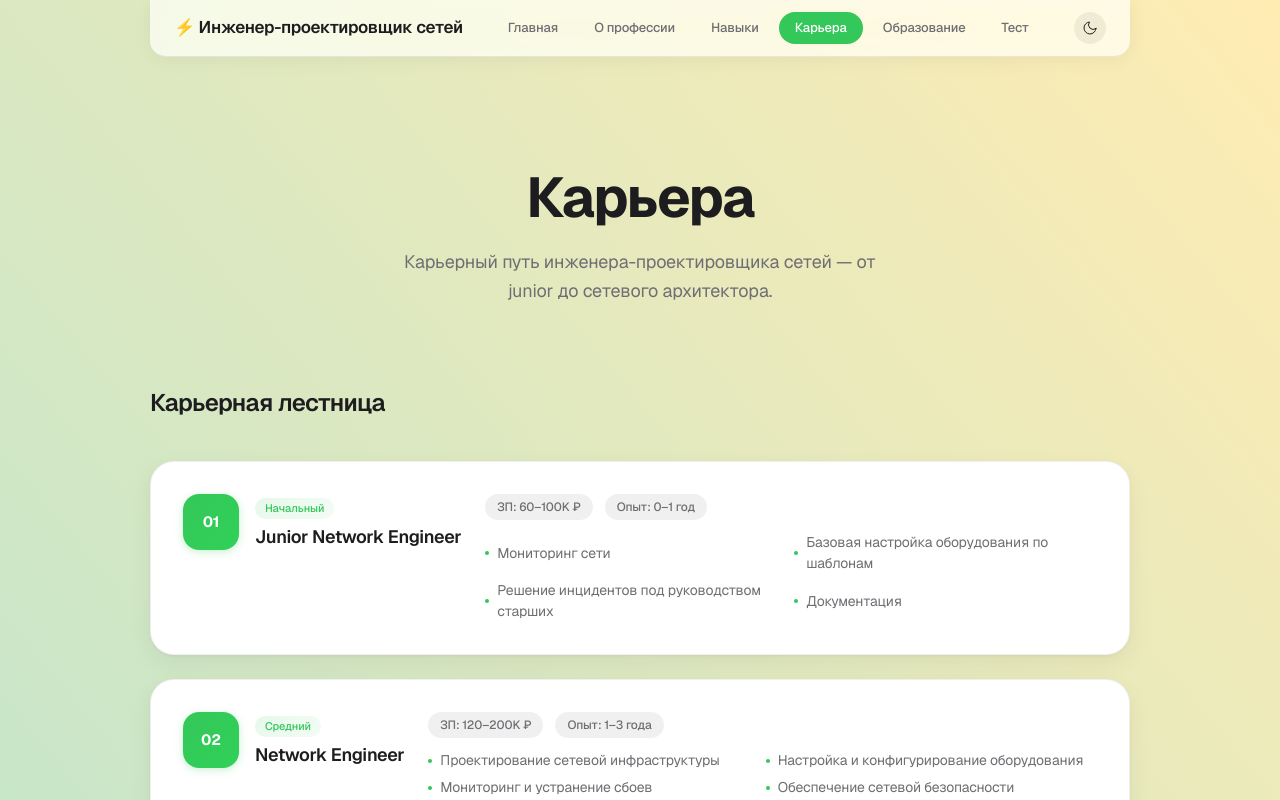
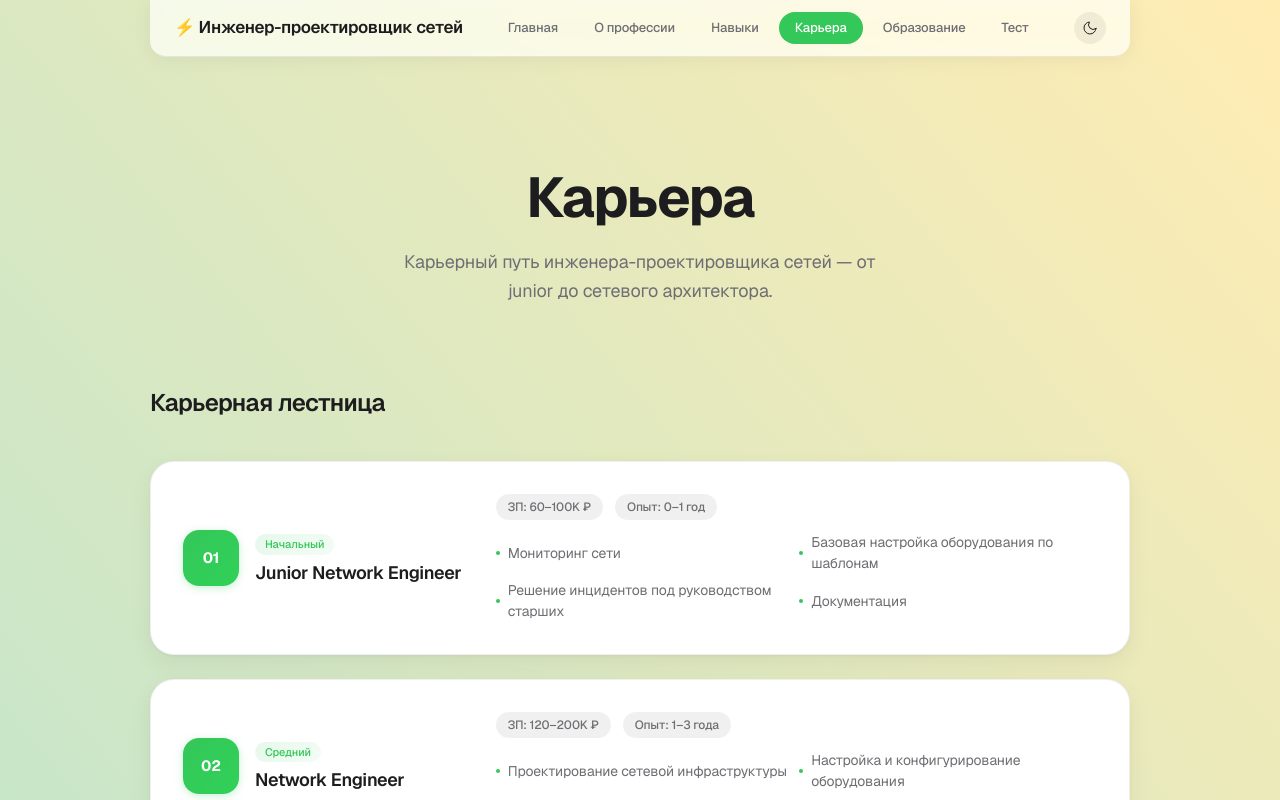
Before and after one commit to hyd1n/letnya-shkola, a Next.js app in the folder frontend/: page /career in a window 1280 px wide. Shown: the top 800 px of the page. Built offline with nearby package versions, Linux system fonts and the light colour scheme.

Commit message:
fix: styles card

```diff
--- a/frontend/app/career/page.tsx
+++ b/frontend/app/career/page.tsx
@@ -107,8 +107,12 @@ export default function CareerPage() {
                 e.currentTarget.style.transform = "translateY(0)";
               }}
             >
-              <div className="flex flex-col gap-6 sm:flex-row sm:items-start">
-                <div className="flex items-center gap-4 sm:min-w-[200px]">
+              <div className="grid grid-cols-3 gap-6 sm:flex-row sm:items-start">
+                <div className="flex items-center gap-4 sm:min-w-[200px]" style={
+                  {
+                    height:"100%"
+                  }
+                }>
                   <div
                     className="flex h-14 w-14 shrink-0 items-center justify-center rounded-[var(--radius-md)] text-[15px] font-bold text-white"
                     style={{
@@ -136,7 +140,7 @@ export default function CareerPage() {
                     </h3>
                   </div>
                 </div>
-                <div className="flex-1">
+                <div className="flex-1 col-span-2">
                   <div className="mb-3 flex flex-wrap gap-3">
                     <span
                       className="rounded-full px-3 py-1 text-[12px] font-medium"
```
